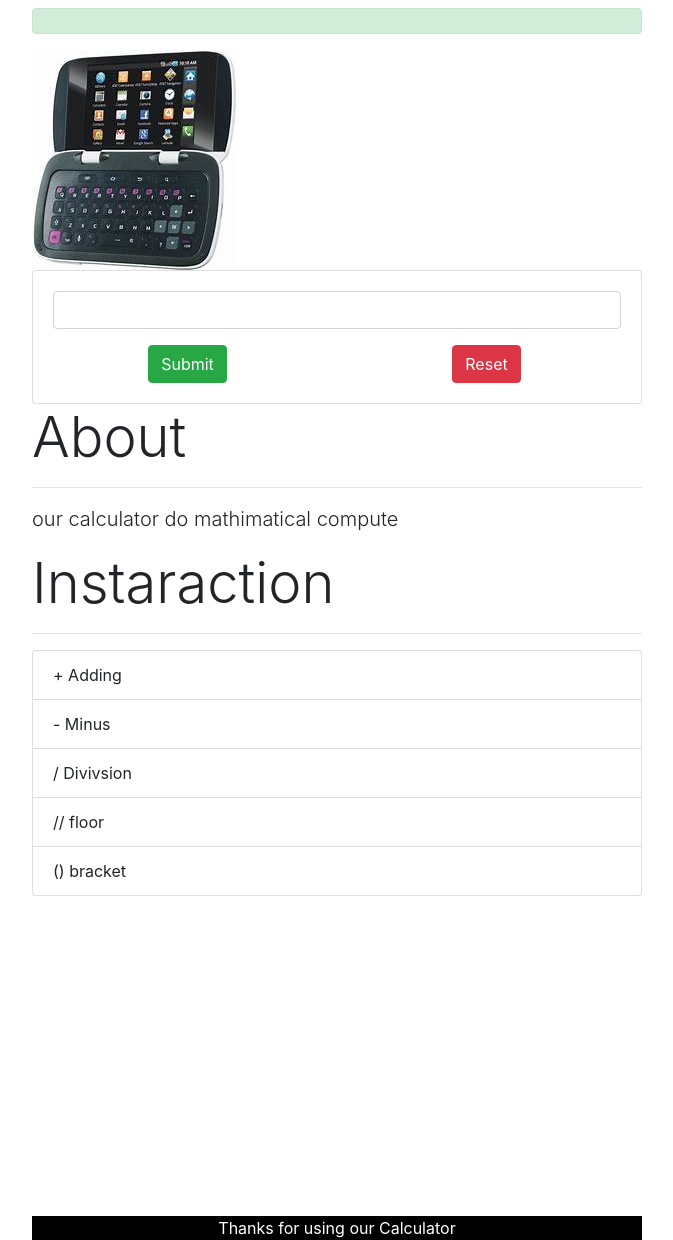
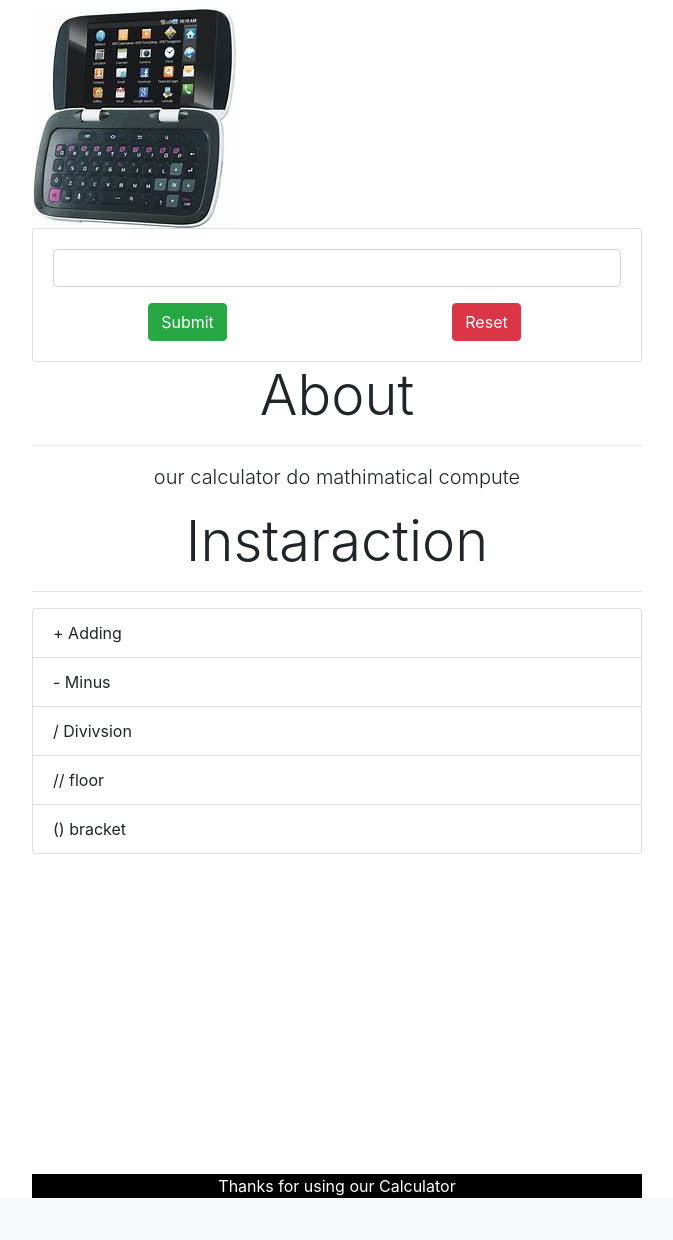
Before and after one commit to Hiwotyirga/calculator, a Django app: page / in a window 1280 px wide. Shown: the part 56-1296 px from the top of the page, without its empty margins (303-976 px from the left). After the commit the page ends 1254 px from the top, so only its background shows below. Run offline with Django 5.2, Linux system fonts and the light colour scheme.

Commit message:
fifth commit

```diff
--- a/myapp/views.py
+++ b/myapp/views.py
@@ -13,12 +13,14 @@ def submitquery1(request):
         dictionary={
             "q":q,
             "ans":ans,
-            "error":False
+            "error":False,
+            "result":True
         }
         return render (request, "index.html",context=dictionary)
     except Exception as e:
         dictionary={
             "error-message":str(e),
-            "error":True
+            "error":True,
+            "result":False
         }
         return render (request,"index.html",context=dictionary)
--- a/template/index.html
+++ b/template/index.html
@@ -50,8 +50,9 @@
         <div class="col-md-6" style="margin: 0 auto">
           {% if error %}
           <div class="alert alert-danger" role="alert">error</div>
-          {% else %}
-          <div class="alert alert-success" role="alert">{{ans}}</div>
+          {% endif%}
+          {% if result %}
+          <div class="alert alert-success" role="alert">{{q}}={{ans}}</div>
           {% endif %}
         </div>
       </div>
@@ -92,7 +93,7 @@
         </div>
       </div>
       <div class="row">
-        <div class="col-md-6" style="margin: 0 auto">
+        <div class="col-md-6" style="margin: 0 auto; text-align: center;">
           <p
             class="display-4"
             id="about"
@@ -113,7 +114,7 @@
             class="display-4"
             id="instaraction"
             name="instaraction"
-            style="align-items: center"
+            style="align-items: center ;margin: 0 auto ; text-align: center;"
           >
             Instaraction
           </p>
```
